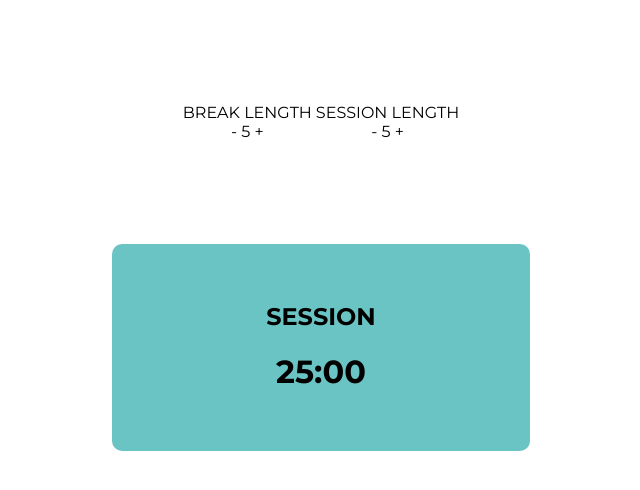
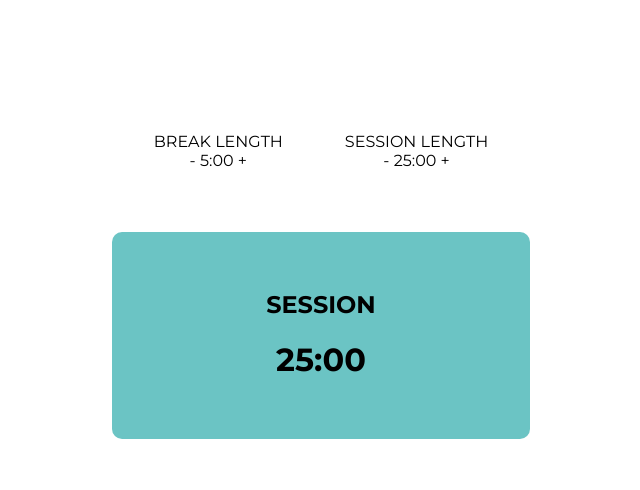
Before and after one commit to abletsang/pomodoroclock, a PHP site: page / in a window 1280 px wide. Shown: the top 490 px of the page, without its empty margins (319-959 px from the left). Run offline with PHP 8.4, Linux system fonts and the light colour scheme.

Commit message:
minor styling changes, put in funtionality to be able to change the break length

```diff
--- a/index.html
+++ b/index.html
@@ -8,21 +8,34 @@
 </head>
 <body>
 
+<!-- 	<div class="set">
+		<div class ="break">
+			BREAK LENGTH
+			<br>
+			<span>-</span> <span>5</span> <span>+</span>
+		</div>
+		<div class="session">
+			SESSION LENGTH
+			<br>
+			<span>-</span> <span>5</span> <span>+</span>
+		</div>
+	</div> -->
+
 
 	<table>
 		<tr>
 			<td>BREAK LENGTH
 				<br>
-				<span>-</span> <span>5</span> <span>+</span>
+				<span class="breakMinus">-</span>  <span class="breakTime">5</span>:00  <span class="breakPlus">+</span>
 			</td>
 			<td>SESSION LENGTH
 				<br>
-				<span>-</span> <span>5</span> <span>+</span>
+				<span class="sessionMinus">-</span>  <span>25</span>:00  <span class="sessionPlus">+</span>
 			</td>
 		</tr>
 	</table>
 
-	<div>
+	<div class="clock">
 		<h2>SESSION</h2>
 		<h1>25:00</h1>
 	</div>
--- a/main.css
+++ b/main.css
@@ -3,11 +3,15 @@ body {
 }
 
 table {
-	margin: 100px auto;
+	margin: 100px auto 30px auto;
 	text-align: center;
 }
 
-div {
+td {
+	padding: 30px;
+}
+
+.clock {
 	text-align: center;
 	width: 27%;
 	background-color: #6bc4c4;
--- /dev/null
+++ b/script.js
@@ -0,0 +1,20 @@
+var breakMinus = document.querySelector(".breakMinus");
+var breakPlus = document.querySelector(".breakPlus");
+var breakTime = document.querySelector(".breakTime");
+// var  = document.querySelector(".");
+// var  = document.querySelector(".");
+
+var breakCount = 5;
+var session = 25;
+
+breakMinus.addEventListener("click", function() {
+	if (breakCount > 0) {
+		breakCount--;
+		breakTime.textContent = breakCount;
+	}
+});
+
+breakPlus.addEventListener("click", function() {
+		breakCount++;
+		breakTime.textContent = breakCount;
+});
```
